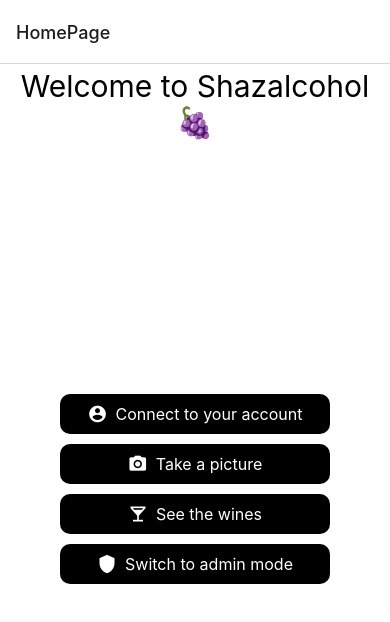
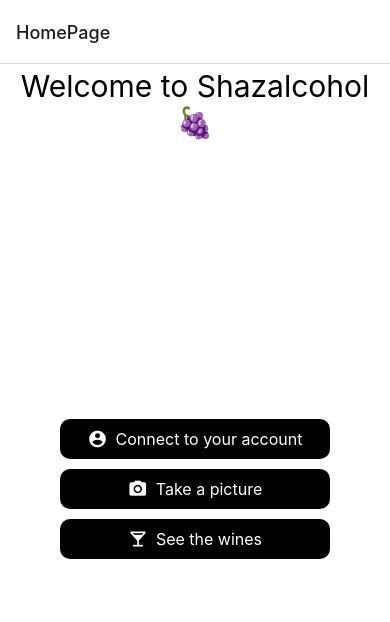
Before and after one commit to EnzoGarnierGulino/Shazalcohol, a React Native app in the folder Shazalcohol/: screen /HomePage in a window 390 px wide. Shown: the top 622 px of the page. Built offline with nearby package versions, Linux system fonts and the light colour scheme.

Commit message:
admin can't be accessed through a button anymore, you now need to be an administrator

```diff
--- a/Shazalcohol/components/ConnexionPage.js
+++ b/Shazalcohol/components/ConnexionPage.js
@@ -30,7 +30,8 @@ class ConnexionPage extends React.Component {
                 if (responseData.response === "true") {
                     const usernameFormatted = responseData && responseData.username ? responseData.username : 'Unknown reason';
                     const userId = responseData && responseData.id ? responseData.id : 'Unknown id';
-                    await this.props.navigation.navigate('HomePage', {isConnected: true, username: usernameFormatted, userId: userId});
+                    const isAdmin = responseData && responseData.isAdmin ? responseData.isAdmin : false;
+                    await this.props.navigation.navigate('HomePage', {isConnected: true, username: usernameFormatted, userId: userId, isAdmin: isAdmin});
                 } else {
                         alert("Account connexion failed\nReason: Wrong username or password");
                 }
--- a/Shazalcohol/components/HomePage.js
+++ b/Shazalcohol/components/HomePage.js
@@ -5,9 +5,6 @@ import { Icon } from 'react-native-elements';
 class HomePage extends React.Component {
     constructor(props) {
         super(props);
-        this.state = {
-            isAdmin: false,
-        };
     }
 
     render() {
@@ -34,25 +31,20 @@ class HomePage extends React.Component {
                         )
                     )}
                     {renderButton('Take a picture', 'camera-alt', () =>
-                        this.props.navigation.navigate('Scanner', {isAdmin: this.state.isAdmin, isConnected: this.props.route.params?.isConnected, userId: this.props.route.params?.userId})
+                        this.props.navigation.navigate('Scanner', {isAdmin: this.props.route.params?.isAdmin, isConnected: this.props.route.params?.isConnected, userId: this.props.route.params?.userId})
                     )}
                     {renderButton('See the wines', 'local-bar', () =>
                         this.props.navigation.navigate('WineList', {
-                            isAdmin: this.state.isAdmin,
+                            isAdmin: this.props.route.params?.isAdmin,
                             isConnected: this.props.route.params?.isConnected,
                             username: this.props.route.params?.username,
                             userId: this.props.route.params?.userId,
                         })
                     )}
-                    {this.state.isAdmin &&
-                        renderButton('Switch to user mode', 'person', () => this.setState({isAdmin: false}))}
-                    {!this.state.isAdmin &&
-                        renderButton('Switch to admin mode', 'shield', () => this.setState({isAdmin: true}))}
                     {this.props.route.params?.isConnected ? <>
                         {renderButton('Logout', 'logout', () =>
                             this.props.navigation.navigate('HomePage', {
                                 isConnected: false,
-                                isAdmin: false,
                             })
                         )}
                     </> : null}
```
